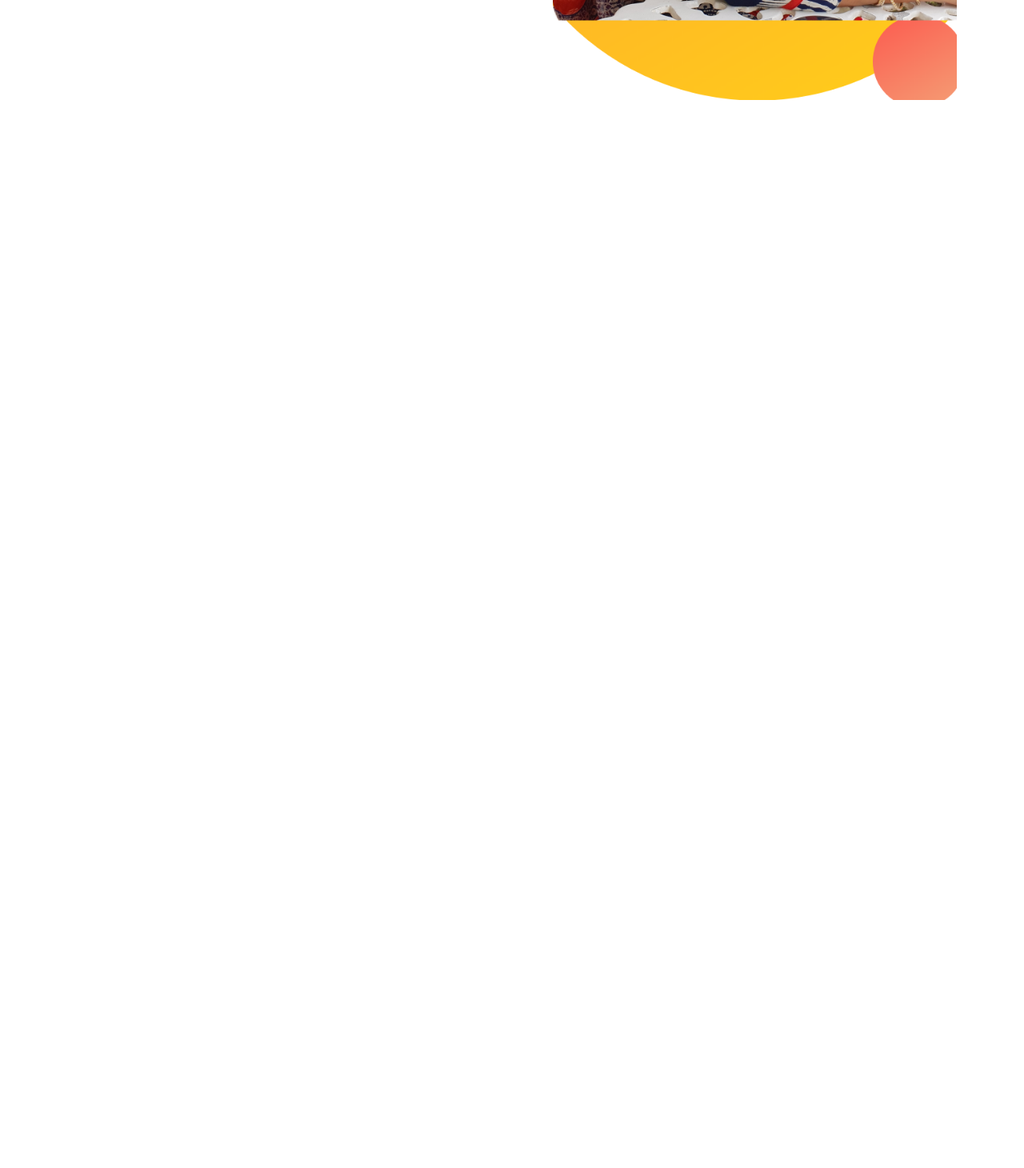
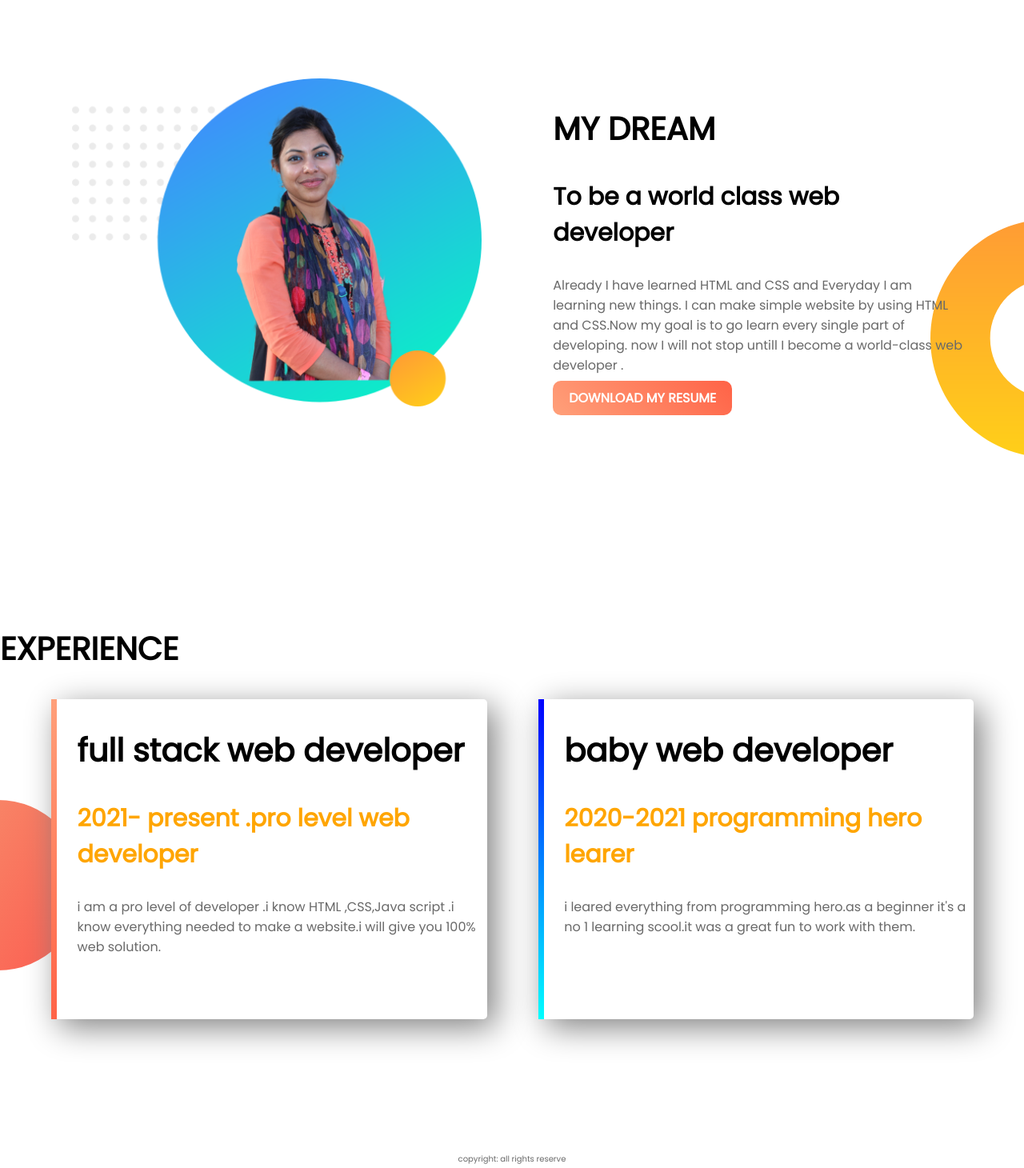
Before and after one commit to ELA4126/web-portfolio-by-ela, a plain HTML site: page index.html in a window 1280 px wide. Shown: the part 552-2012 px from the top of the page at 80% size. Before the commit the page ends 800 px from the top, so only its background shows below. Drawn offline with Linux system fonts and the light colour scheme.

Commit message:
finished my first website

```diff
--- a/index.html
+++ b/index.html
@@ -5,21 +5,53 @@
     <meta name="viewport" content="width=device-width, initial-scale=1.0">
     <title>Ela's first website</title>
     <link rel="preconnect" href="https://fonts.gstatic.com">
-<link href="https://fonts.googleapis.com/css2?family=Poppins:wght@800&display=swap" rel="stylesheet">
+    <link href="https://fonts.googleapis.com/css2?family=Poppins&display=swap" rel="stylesheet">
 
     <link rel="stylesheet" href="style.css">
 </head>
 <body>
-    <section>
+    <section class="top-banner">
         <div class="half-width">
             <h1>WELCOME TO </h1>
-            <h1> <span class="name"> ELA'S </span> TINY WORLD</h1>
-            <h3>web developing student</h3>
-            <p>I am Ela .I am a housewife with a 4 years old busy boy. Now I started learning web developing and enjoying a lot. I will not give up ,it's a promise to myself .I will try my best to be a world-class developer .Today is my 4th class.So far I learned html and css.Now I am trying to make my first project. </p> </div>
+            <h1> <span class="orange-highlight"> ELA'S </span> TINY WORLD</h1>
+            <h3>junior web developer</h3>
+            <p>I am Ela .I am a housewife with a 4 years old busy boy. Now I started learning web developing and enjoying a lot. I will not give up ,it's a promise to myself .I will try my best to be a world-class developer . </p>
+            <a class="link-button" target="-blank" href="https://www.linkedin.com/in/nazmun-nahar-siddika-71606311b/" > HIRE ME </a>
+        </div>
+
             <div class="half-width">
-                <img src="images/profile1.png" alt="">
+                <img src="images/profile1.1.png" alt="">
             </div>
+    </section>
+    <section class="dream-area">
+        <div class=" half-width">
+            <img src="images/profile2.png" alt="">
+        </div>
+        <div class="half-width">
+            <h2>MY DREAM</h2>
+            <h3> To be a world class web developer</h3>
+            <p> Already I  have learned HTML and CSS and Everyday I am learning new things. I can make simple website by using HTML and CSS.Now my goal is to go learn every single part of developing. now I will not stop untill I  become a world-class web developer . </p>
+            <a class="link-button" target="blank" href="https://www.linkedin.com/in/nazmun-nahar-siddika-71606311b/"> DOWNLOAD MY RESUME </a>
+
+        </div>
+    </section>
+    <section class="experience-area">
+        <h2>EXPERIENCE</h2>
+        <div id="full-stack"  class="half-width single-experience">
+            <h2> full stack web developer</h2>
+            <h3 class="orange-highlight">2021- present .pro level web developer</h3>
+            <p>i am a pro level of developer .i know HTML ,CSS,Java script .i know everything needed to make a website.i will give you 100% web solution.</p>
+        </div>
+        <div id="baby"  class="half-width single-experience">
+            <h2> baby web developer</h2>
+            <h3 class="orange-highlight">2020-2021 programming hero learer</h3>
+            <p> i leared everything from programming hero.as a beginner it's a no 1 learning scool.it was a great fun to work with them.</p>
+        </div>
+
     </section>
 
 </body>
+<footer>
+    <p> copyright: all rights reserve</p>
+</footer>
 </html>
--- a/style.css
+++ b/style.css
@@ -1,7 +1,11 @@
 body
-{font-family: 'Poppins', sans-serif;}
+{font-family: 'Poppins', sans-serif;
+margin: 0px;}
        h1{font-size: 50px;}
-.name{
+       h2{ font-size: 40px;}
+       h3{ font-size: 30px;}
+       p{ color: dimgray;}
+.orange-highlight{
     color: orange;
 }
 .half-width{
@@ -13,3 +17,48 @@ body
 .half-width img{
     width: 100%;
 }
+.top-banner{ background-image: url("images/developer-portfolio/top-banner.png");
+background-repeat: no-repeat;}
+
+.link-button{ text-decoration: none;
+    background-image:linear-gradient(45deg, lightsalmon,tomato );
+    padding: 10px 20px;
+    border-radius: 10px;
+    color: white;
+    font-weight: 700;
+
+}
+section{
+    height: 500px;
+    padding-bottom: 150px;
+}
+.dream-area{
+    background-image: url("images/developer-portfolio/dream-bg.png");
+    background-repeat: no-repeat;
+    background-position: right;
+}
+.single-experience{
+    box-shadow: gray 10px 10px 40px;
+    border-radius: 5px;
+    height: 80%;
+    background-color: white;
+}
+.experience-area{
+    background-image: url("images/developer-portfolio/exp-bg.png");
+    background-repeat: no-repeat;
+    background-position: left;
+}
+#full-stack{
+    border-left:7px solid;
+    border-image: linear-gradient( 180deg, lightsalmon, tomato);
+     border-image-slice: 1;
+}
+#baby{
+    border-left: 7px solid;
+    border-image: linear-gradient( 180deg, blue , cyan);
+    border-image-slice: 1;
+}
+footer p{
+    text-align: center;
+    font-size: 10px;
+}
```
Also changed, not shown: images/profile1.1.png (added), images/profile2.png (added).
